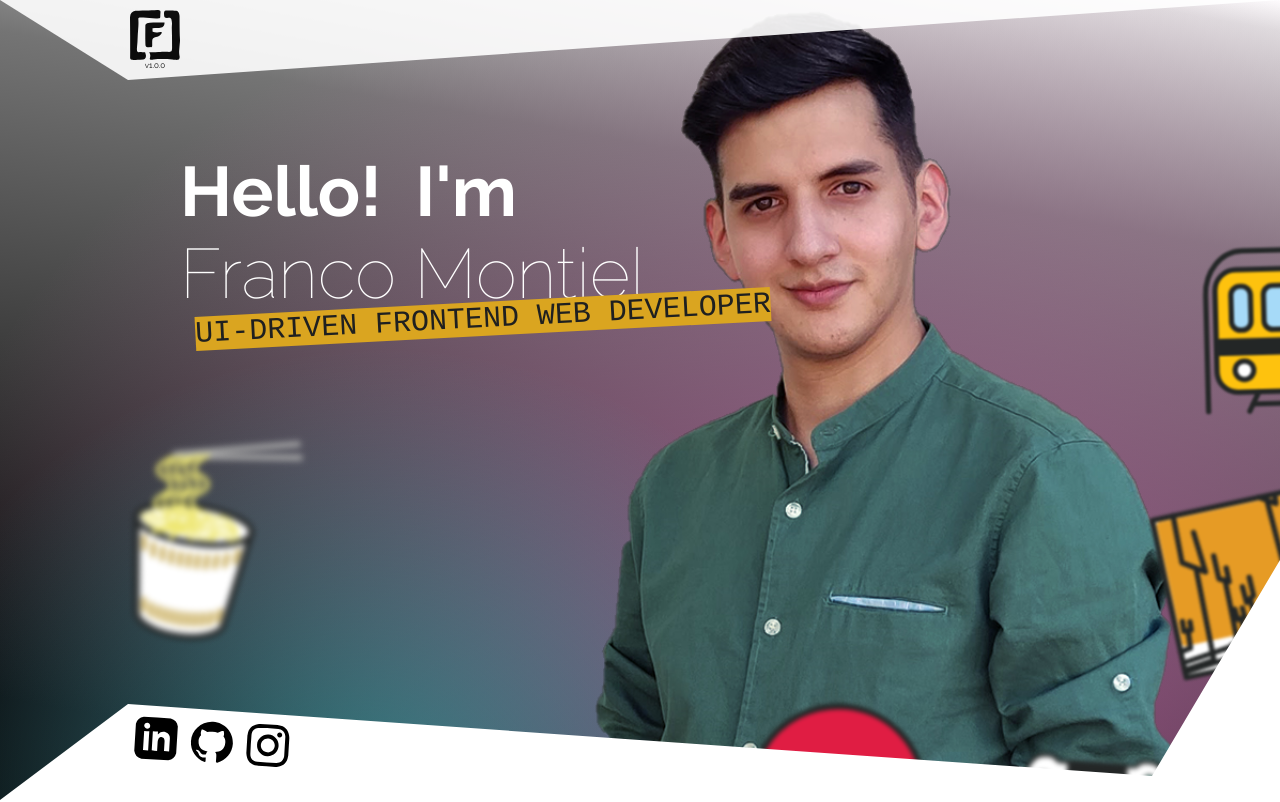
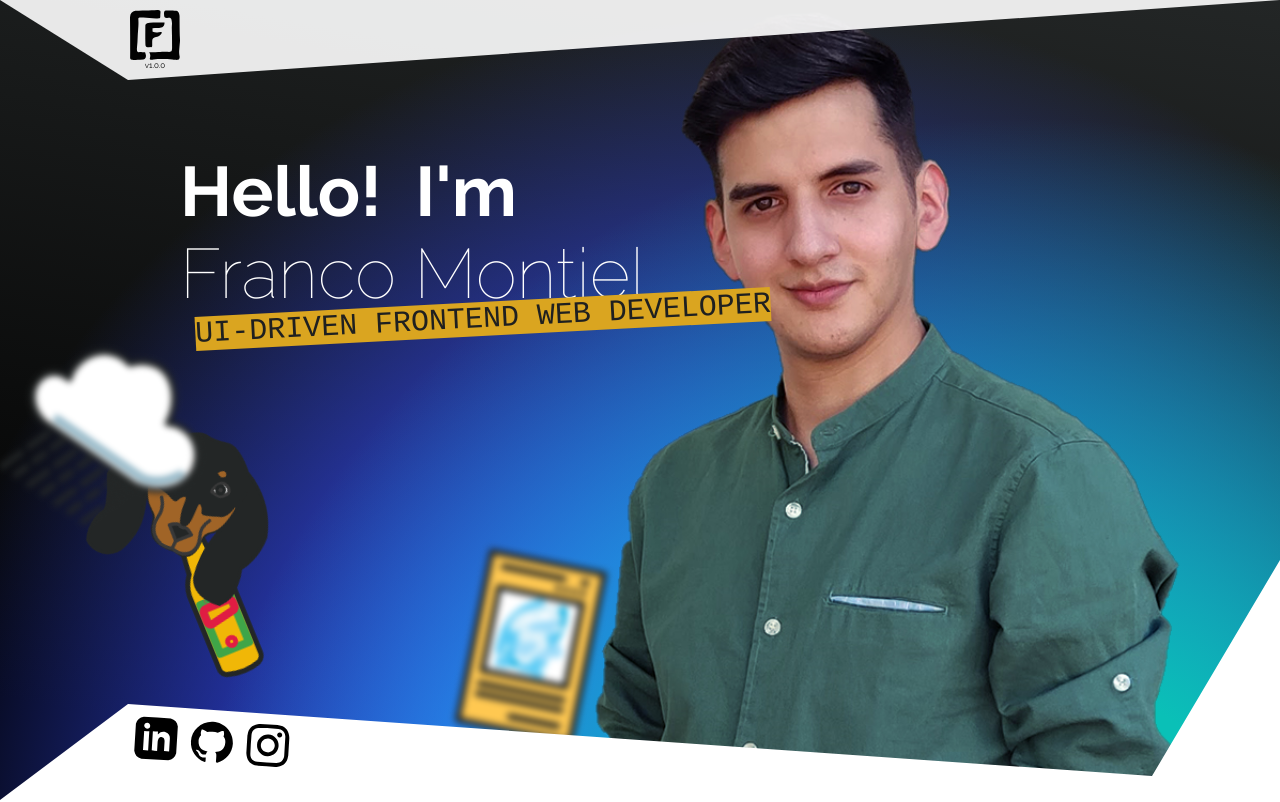
Before and after one commit to TheFrankemon/000, an Angular app: page / in a window 1280 px wide. Shown: the top 802 px of the page. Built offline with nearby package versions, Linux system fonts and the light colour scheme.

Commit message:
Improve home background gradients

```diff
--- a/src/app/home/home.component.scss
+++ b/src/app/home/home.component.scss
@@ -7,6 +7,10 @@
   .titles,
   img {
     opacity: 0;
+  }
+
+  object {
+    opacity: 0.5;
   }
 }
 
--- a/src/styles.scss
+++ b/src/styles.scss
@@ -1,9 +1,9 @@
 @mixin colorVars {
   /* Section colors */
   #{--main-bg-color}:
-    radial-gradient(farthest-corner at 30% 100%, #15FFE863 0%, transparent 40%),
-    radial-gradient(farthest-corner at 70% 90%, #D574B9AD 0%, transparent 80%),
-    linear-gradient(10deg, #000000 10%, #747474 75%, #DFDFDF 97%, #FFFFFF 100%);
+    radial-gradient(circle at 80% 120%, #0AC0B7 20%, #00000000 60%),
+    radial-gradient(circle at 60% 110%, #374fff 30%, #00000000 75%),
+    linear-gradient(10deg, #000000 10%, #232626 100%);
 
   #{--main-bg-color-later}:
     radial-gradient(farthest-corner at 70% 90%, #FFFFFF 0%, transparent 50%),
```
